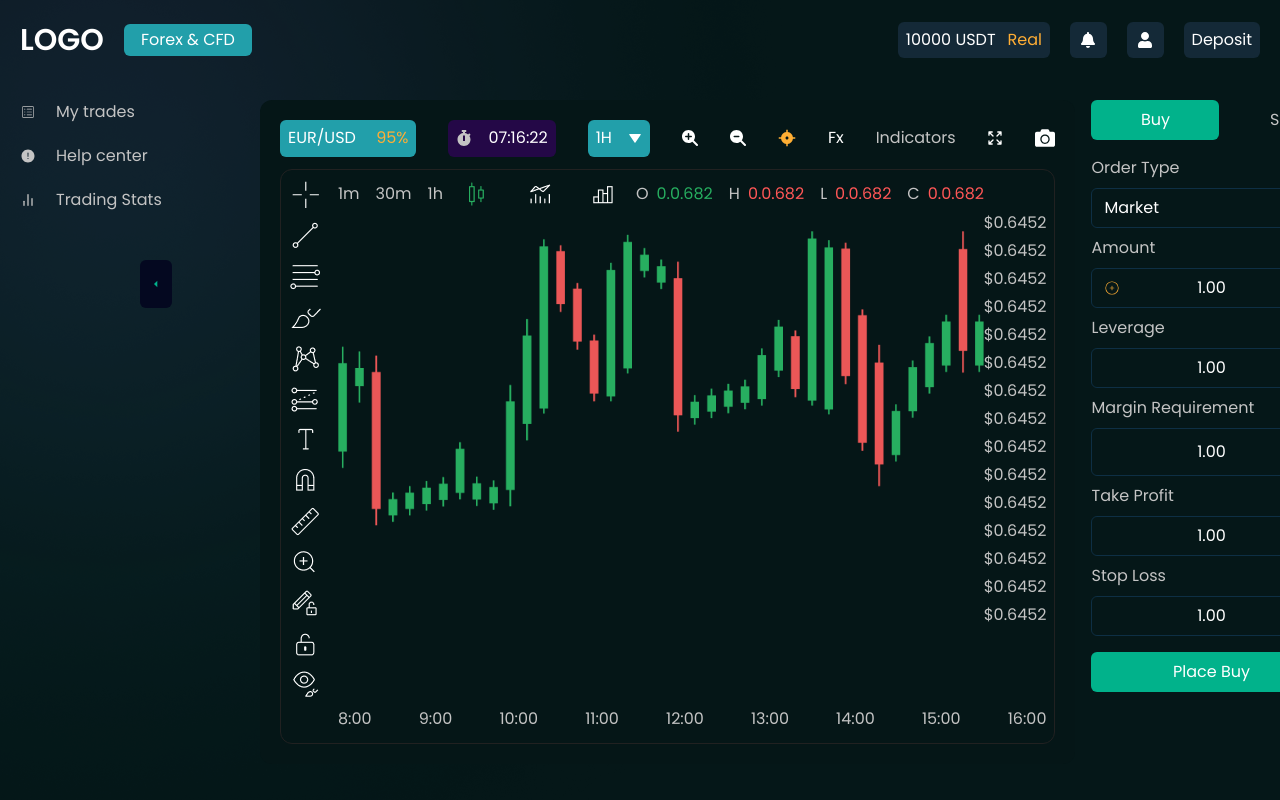
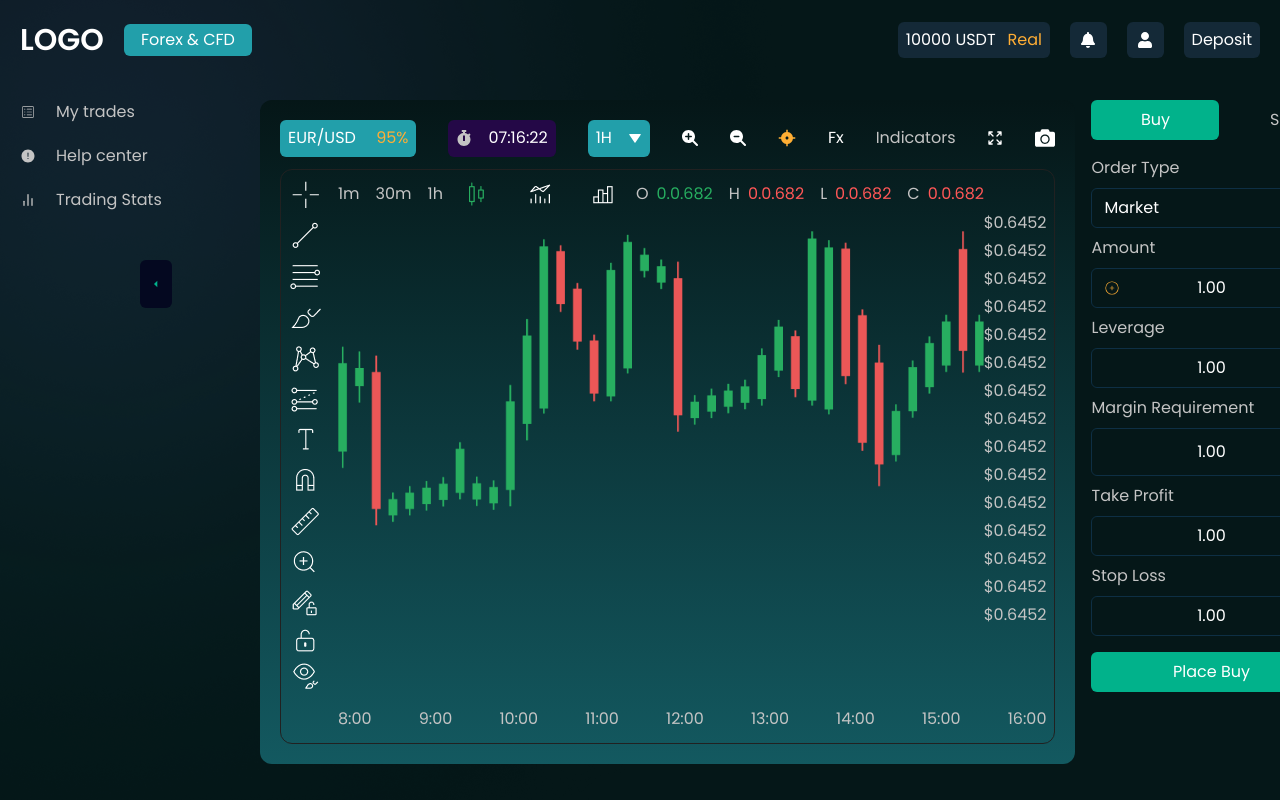
Before and after one commit to talha2224/Trading, a React (Vite) app: page /user/home in a window 1280 px wide. Built offline with nearby package versions, Linux system fonts and the light colour scheme.

Commit message:
chart bg changed

```diff
--- a/src/pages/Users/UserHome.jsx
+++ b/src/pages/Users/UserHome.jsx
@@ -39,7 +39,7 @@ const UserHome = ({ settradeType, tradeType }) => {
     <div className='block lg:flex justify-between items-start gap-x-4 h-[100%]'>
 
 
-      <div className='bg-[#051617] flex-1 h-full p-5 rounded-xl flex flex-col '>
+      <div className='bg-gradient-to-b from-[#051617] to-[#135960] flex-1 h-full p-5 rounded-xl flex flex-col '>
         <div className='flex items-center gap-x-8 overflow-x-auto w-[100%]'>
           <button className='bg-[#229FAA] px-2 h-[2.3rem] rounded-md text-nowrap'>EUR/USD <span className='text-[#FFAE34] ml-4'>95%</span></button>
           <div className='flex justify-between items-center h-[2.3rem] rounded-md text-nowrap px-2 gap-x-4 bg-[#240847] cursor-pointer'>
@@ -92,13 +92,13 @@ const UserHome = ({ settradeType, tradeType }) => {
             <div className='mb-2 cursor-pointer'>
               <img src={Icon10} alt="" />
             </div>
-            <div className='mb-2 cursor-pointer'>
+            <div className='mb-1 cursor-pointer'>
               <img src={Icon11} alt="" />
             </div>
-            <div className='mb-2 cursor-pointer'>
+            <div className='mb-1 cursor-pointer'>
               <img src={Icon12} alt="" />
             </div>
-            <div className='mb-2 cursor-pointer'>
+            <div className='pb-2 cursor-pointer'>
               <img src={Icon13} alt="" />
             </div>
 
```
